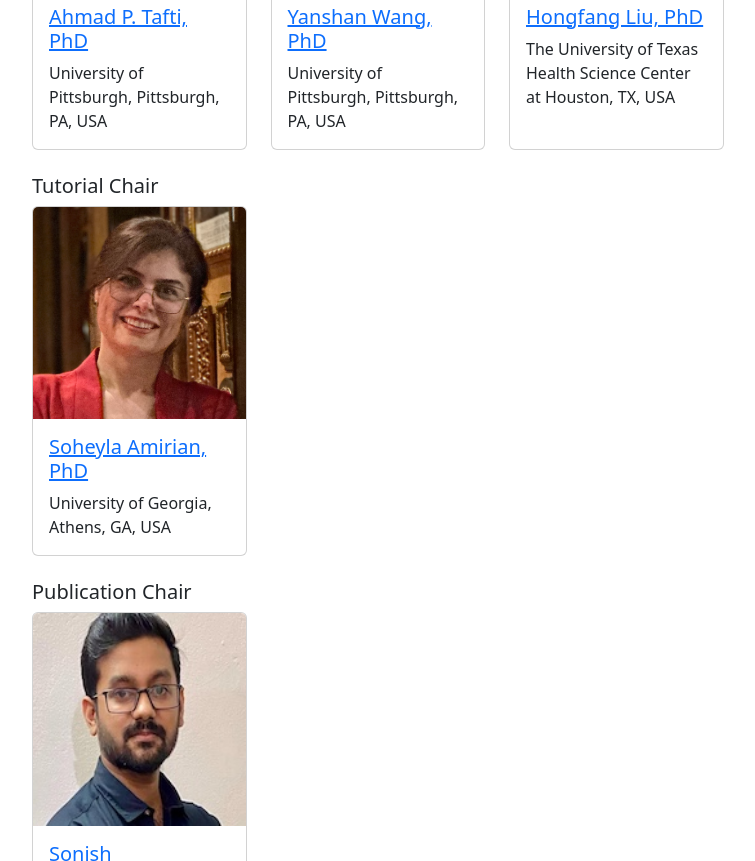
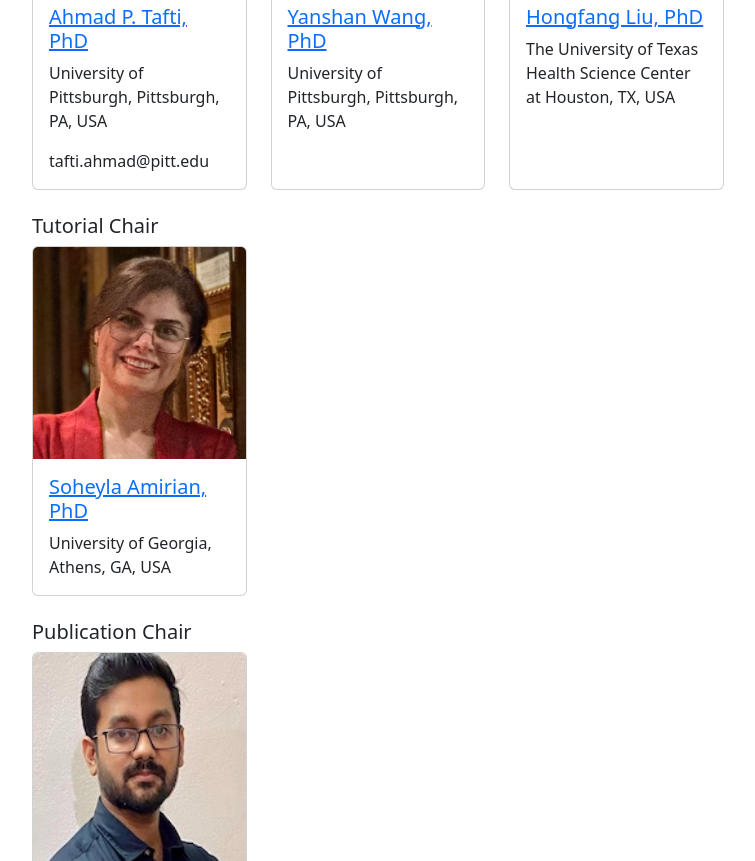
Before and after one commit to pitthexai/EBAIC2024, a plain HTML site: page index.html in a window 1280 px wide. Shown: the part 3140-4001 px from the top of the page, without its empty margins (50-805 px from the left). Drawn offline with Linux system fonts and the light colour scheme.

Commit message:
Update index.html

```diff
--- a/index.html
+++ b/index.html
@@ -143,6 +143,7 @@
                                 <a href="https://aptafti.github.io/" target="_blank">Ahmad P. Tafti, PhD</a>
                             </h5>
                             <p class="card-text">University of Pittsburgh, Pittsburgh, PA, USA</p>
+                            <p class="card-text">tafti.ahmad@pitt.edu</p>
                         </div>
                     </div>
                 </div>
```
